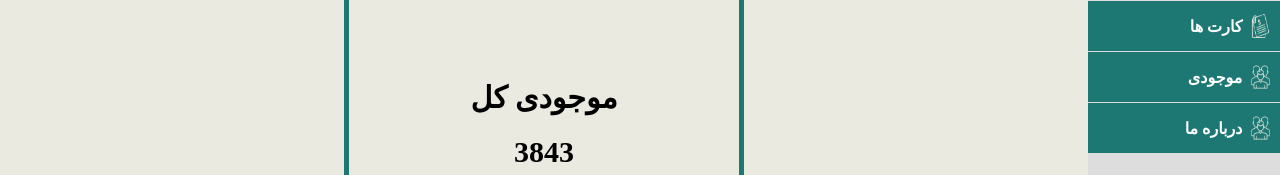
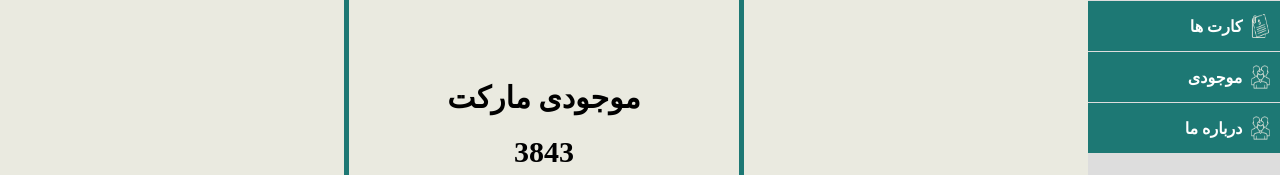
Before and after one commit to RezaHabibi1001/ExchangeFront, a React (Create React App) app: page /market in a window 1280 px wide. Shown: the part 181-356 px from the top of the page. Built offline with nearby package versions, Linux system fonts and the light colour scheme.

Commit message:
edit market is finalized

```diff
--- a/src/Components/Market/Market.jsx
+++ b/src/Components/Market/Market.jsx
@@ -58,7 +58,7 @@ export function Market() {
                 alt="edit"
               />
             </div>
-            <span className="repository-title">موجودی کل</span>
+            <span className="repository-title">موجودی مارکت</span>
             <span className="repository-amount">{marketValue}</span>
           </div>
         </div>
```
